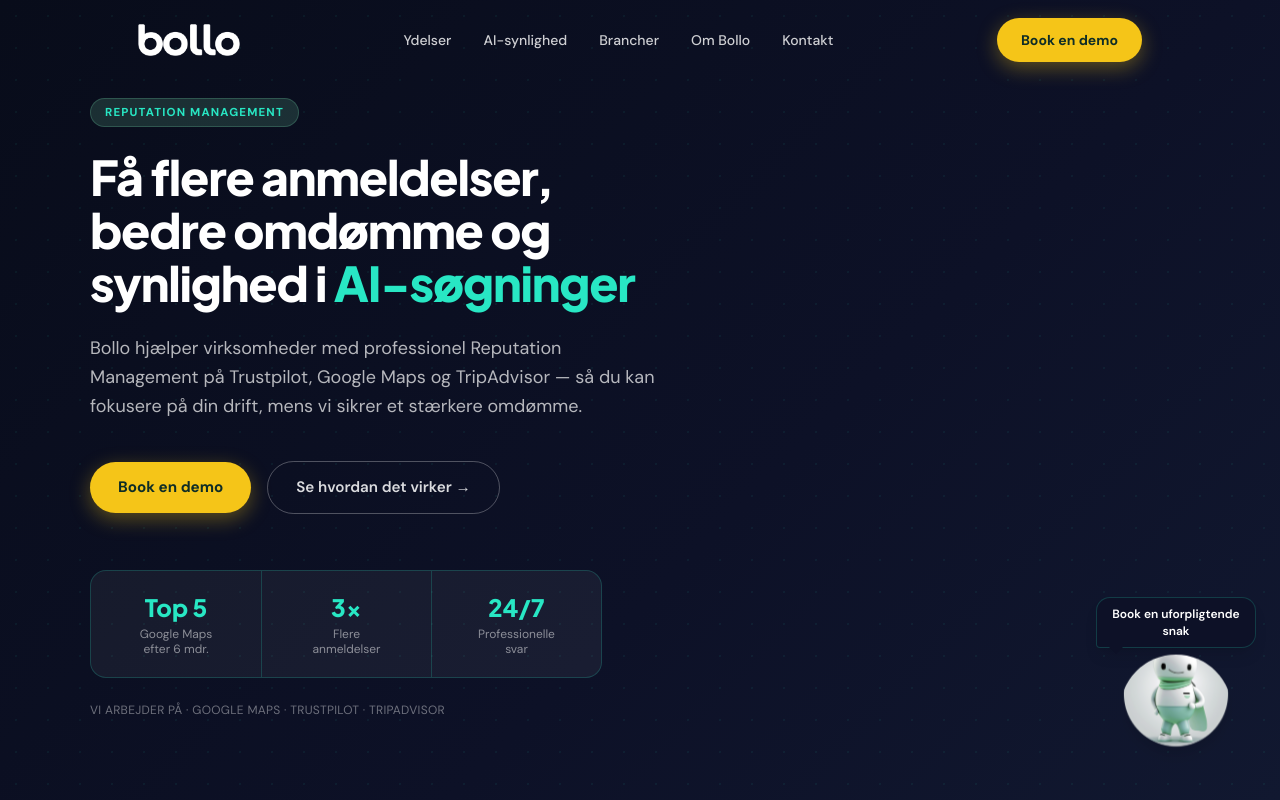
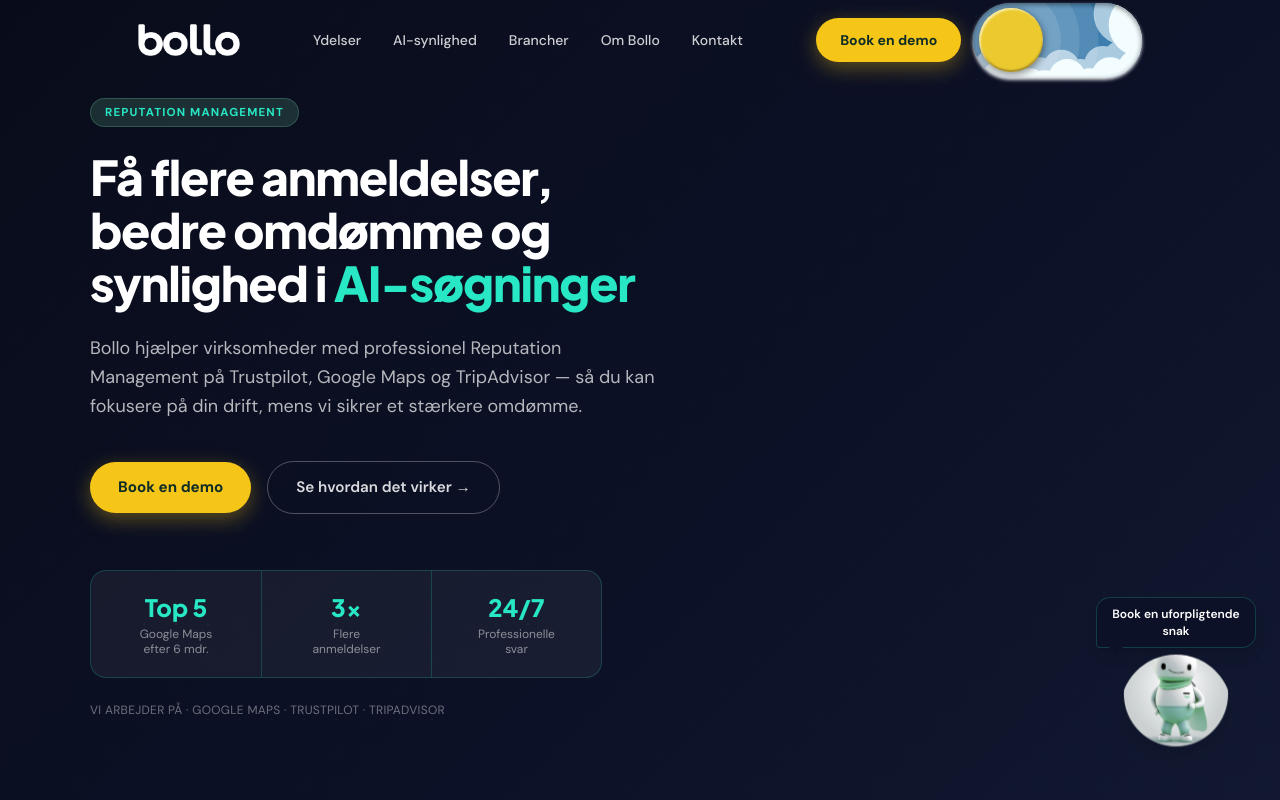
Before and after one commit to FSA500/bollo, a Next.js app: page / in a window 1280 px wide. Shown: the top 800 px of the page. Built offline with nearby package versions, Linux system fonts and the light colour scheme.

Commit message:
Add sky-toggle to navbar right side

```diff
--- a/app/components/Navbar.tsx
+++ b/app/components/Navbar.tsx
@@ -1,5 +1,6 @@
 'use client'
 import { useState, useEffect } from 'react'
+import Switch from '@/components/ui/sky-toggle'
 
 export default function Navbar() {
   const [scrolled, setScrolled] = useState(false)
@@ -41,10 +42,13 @@
           <a href="/kontakt"               className={`transition-colors ${scrolled ? 'hover:text-forest' : 'hover:text-white'}`}>Kontakt</a>
         </div>
 
-        {/* CTA */}
+        {/* Right side: CTA + toggle + mobile menu */}
+        <div className="flex items-center gap-3">
           <a href="/kontakt" className="btn-primary hidden md:inline-flex text-sm py-3 px-6 cta-trigger">
             Book en demo
           </a>
+
+          <Switch />
 
           {/* Mobile menu button */}
           <button
@@ -59,6 +63,7 @@
               }
             </svg>
           </button>
+        </div>
       </div>
 
       {/* Mobile menu */}
```
Lines whose indentation alone changed are shown as unchanged.
